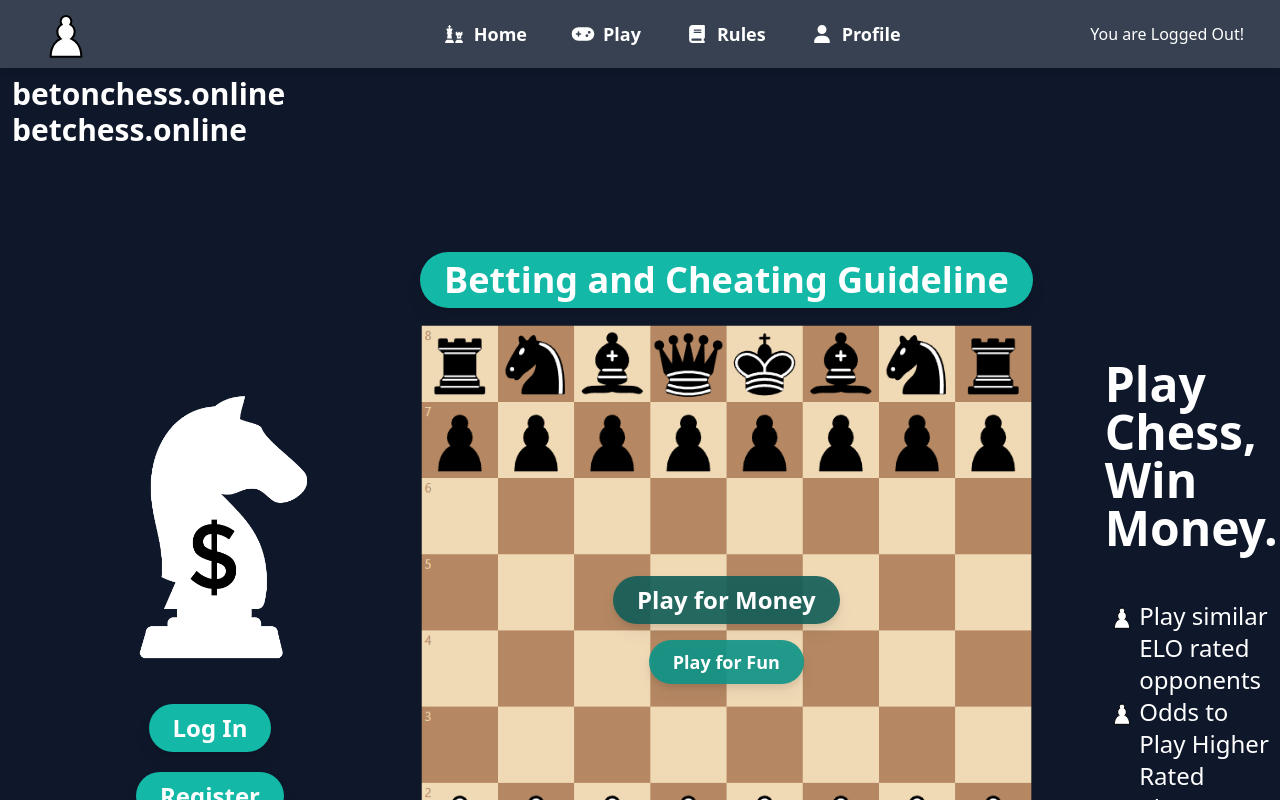
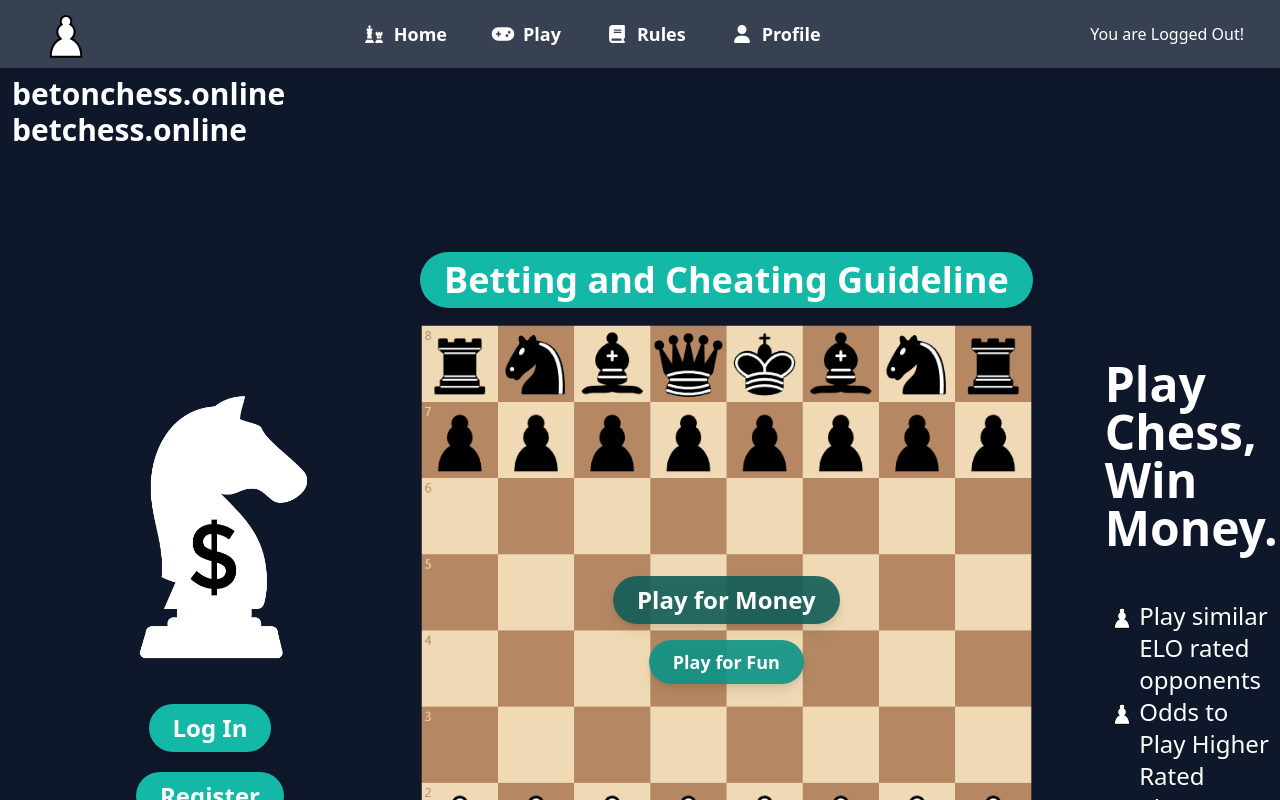
Before and after one commit to Eggysgames/BetChess, a Next.js app: page / in a window 1280 px wide. Shown: the top 800 px of the page. Built offline with nearby package versions, Linux system fonts and the light colour scheme.

Commit message:
TopNav Update
TopNav Update

```diff
--- a/components/topnav.tsx
+++ b/components/topnav.tsx
@@ -3,6 +3,8 @@ import Link from "next/link";
 import { FontAwesomeIcon } from "@fortawesome/react-fontawesome";
 import { createClient, Session } from "@supabase/supabase-js";
 import React, { useState, useEffect } from "react";
+import { useRouter } from "next/router";
+
 import {
   faEgg,
   faGamepad,
@@ -18,6 +20,8 @@ const supabase = createClient(
 
 const Topnav = () => {
   const [session, setSession] = useState<Session | null>(null);
+  const router = useRouter();
+
   useEffect(() => {
     const fetchData = async () => {
       const { data: sessionData, error } = await supabase.auth.getSession();
@@ -32,9 +36,12 @@ const Topnav = () => {
   }, []);
 
   const handleLogout = async () => {
-    supabase.auth.signOut();
+    await supabase.auth.signOut();
+    localStorage.removeItem("authToken"); // Remove the authentication token from local storage
     setSession(null);
+    router.reload();
   };
+
   return (
     <div>
       <header className="bg-gray-700 text-white lg:p-1 fixed w-full top-0 z-10 opacity-100 shadow-md">
@@ -49,7 +56,7 @@ const Topnav = () => {
             />
 
             <div className="flex items-center justify-center mx-auto font-bold">
-              <ul className="flex text-black ml-40">
+              <ul className="flex text-black">
                 <Image
                   className="items-left justify-left lg:hidden"
                   src="/eggysgameslogo.png"
```
